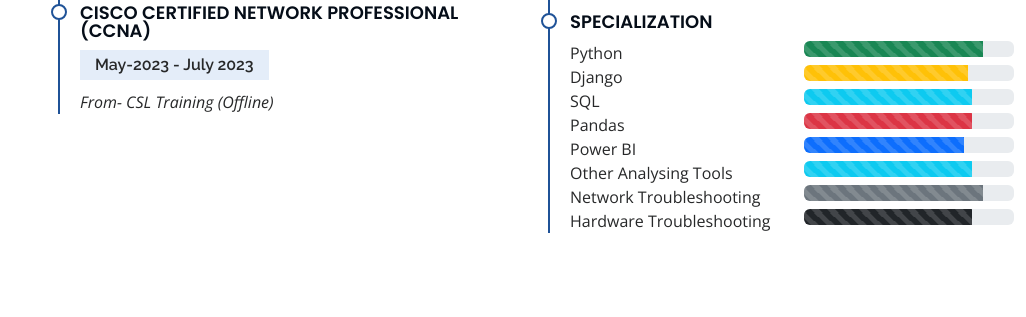
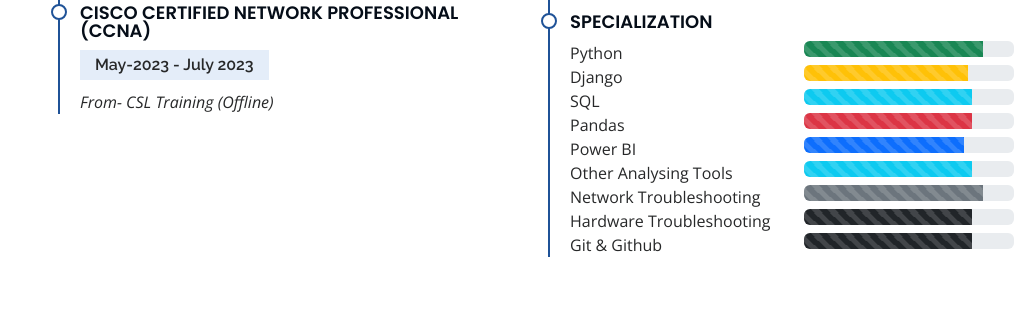
Before and after one commit to Bashar-The-Coder/portfolio, a Django app: page /resume/ in a window 1280 px wide. Shown: the part 1066-1383 px from the top of the page, without its empty margins (254-1280 px from the left). Before the commit the page ends 1299 px from the top, so only its background shows below. Run offline with Django 4.2, Linux system fonts and the light colour scheme; some libraries are stand-ins or nearby versions.

Commit message:
resume github added

```diff
--- a/templates/main/resume.html
+++ b/templates/main/resume.html
@@ -179,6 +179,14 @@
                 </div>
               </div>
             </div>
+            <div class="row">
+              <div class="col-6">Git & Github</div>
+              <div class="col-6">
+                <div class="progress">
+                  <div class="progress-bar bg-dark progress-bar-striped progress-bar-animated" role="progressbar" style="width: 80%;" aria-valuenow="68" aria-valuemin="0" aria-valuemax="100"></div>
+                </div>
+              </div>
+            </div>
 
           </div>
         </div>
```
